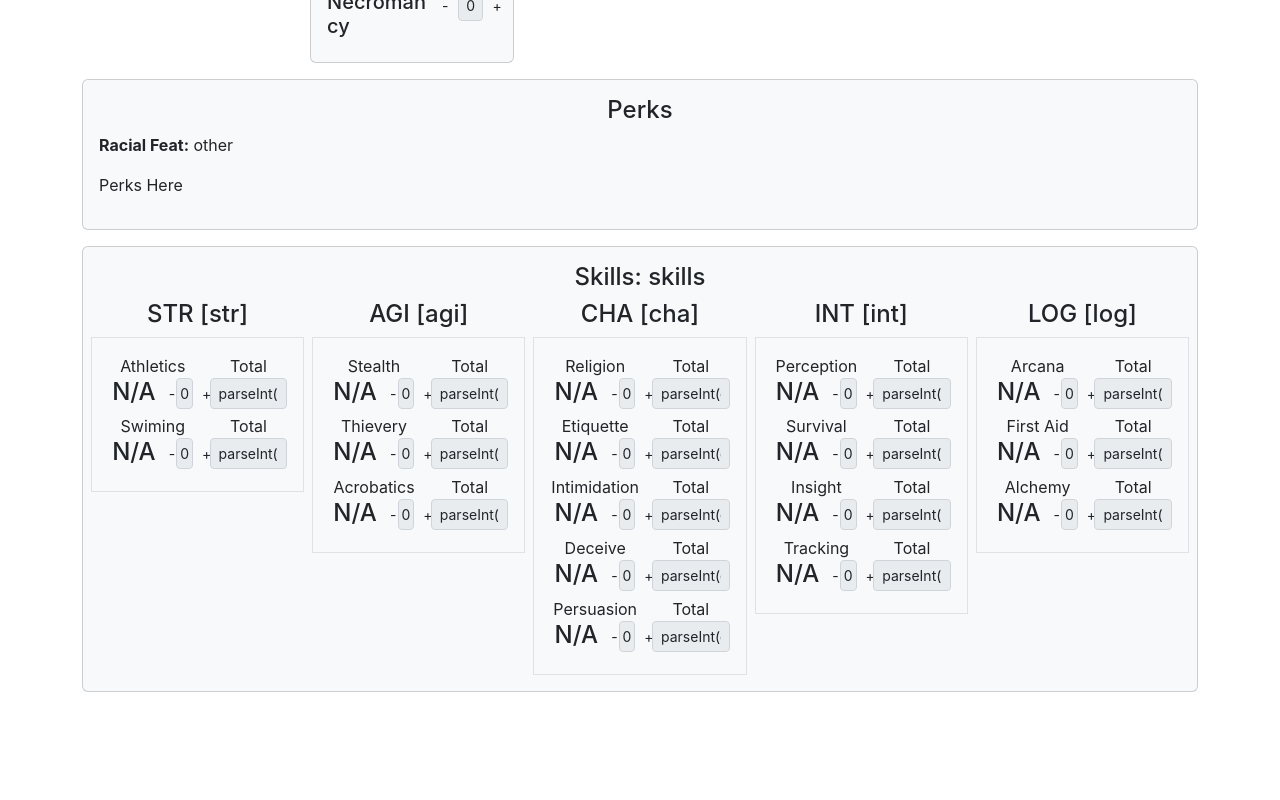
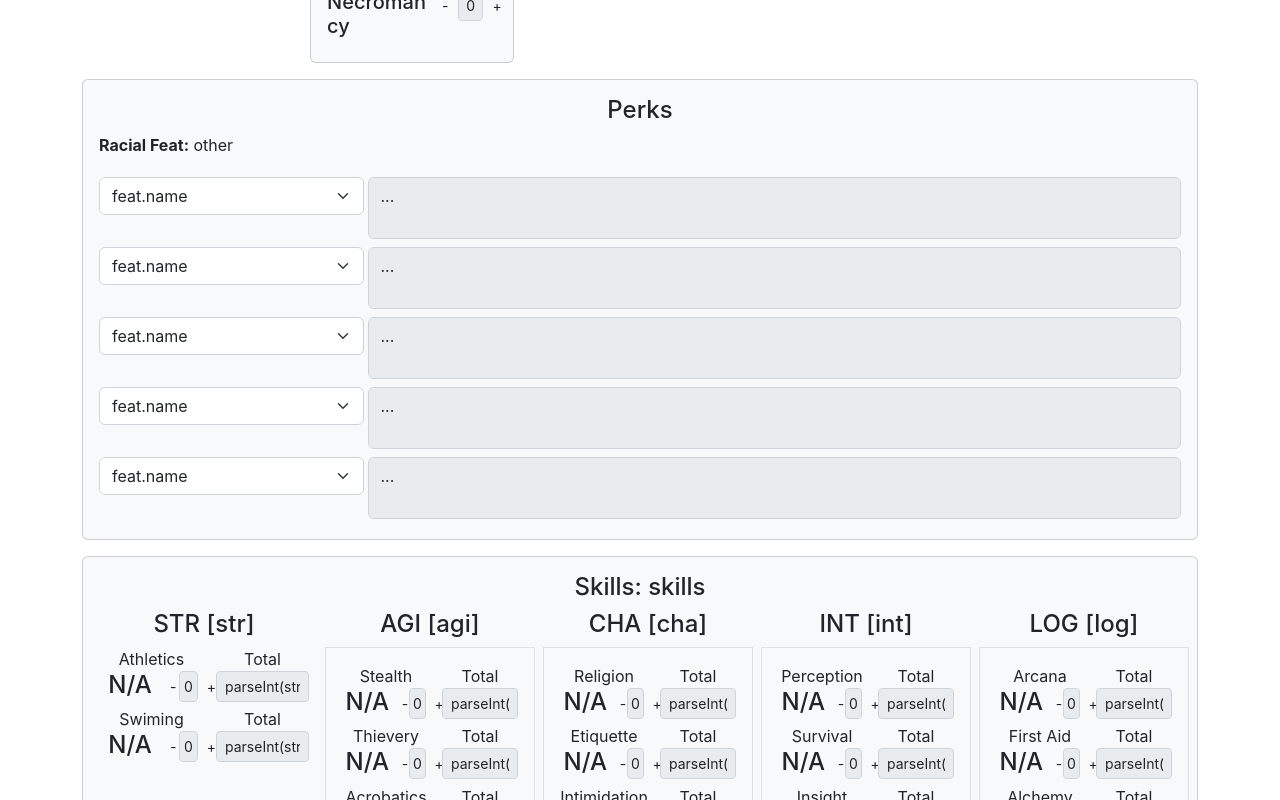
Before and after one commit to Demyus/Merciless-RPG, a React (Create React App) app: page / in a window 1280 px wide. Shown: the part 1900-2700 px from the top of the page. Built offline with nearby package versions, Linux system fonts and the light colour scheme.

Commit message:
saving changes

```diff
--- a/src/components/Home.jsx
+++ b/src/components/Home.jsx
@@ -13,11 +13,14 @@ import Healing from "./modules/Healing";
 import Proficiencies from "./modules/profs/Proficiencies";
 import MagicalArts from "./modules/profs/MagicalArts";
 import Miracles from "./modules/profs/Miracles";
+import Corruption from "./modules/profs/Corruption";
+import KiTechs from "./modules/profs/KiTechs";
+import Perks from "./modules/perks/Perks";
 
 import Stats from "./modules/Stats";
 
 
-import Perks from "./Perks";
+
 import Gears from "./Gears"
 import SpellsMagicalArts from "./SpellsMagicalArts";
 import SpellsMiracles from "./SpellsMiracles";
@@ -27,8 +30,7 @@ import Settings from "./Settings";
 
 import Container from "./ui/Container";
 import Card from "./ui/Card";
-import Corruption from "./modules/profs/Corruption";
-import KiTechs from "./modules/profs/KiTechs";
+
 
 
 
@@ -128,25 +130,19 @@ function Home() {
             <div id="perkos" className="container mt-3">
                 <div className="row">
                     <div id="perk_container" className="col">
-                        <div className="card card-body bg-light">
-                            <h4 className="text-center boldu">Perks</h4>
-                            <div className="col-sm-12">
-                                <p id="racial_feat"><b>Racial Feat:</b> other</p>
-                            </div>
-                            <Perks data-v-for="item in 5" data-v-on-selectchange="updateperks"></Perks>
-                        </div>
+                        <Perks></Perks>
                     </div>
                 </div>
             </div>
 
             {/*---------------------------------------------------------------------- */}
             <div className="container mt-3">
-                <div className="card card-body bg-light">
+                <Card>
                     <h4 className="text-center">Skills: <span id="skill_points">skills</span></h4>
                     <div className="row" id="skillz">
-                        <div id="skillsstr" className="col px-1">
-                            <h4 className="text-center">STR <span className="skillStr">[str]</span></h4>
-                            <div className="col border p-3">
+                        <div id="skillsstr" className="col">
+                            <div className="col">
+                                <h4 className="text-center">STR <span className="skillStr">[str]</span></h4>
                                 <div className="row">
                                     <div className="col-sm-6 pe-0 text-center">
                                         Athletics
@@ -340,7 +336,7 @@ function Home() {
                             </div>
                         </div>
                     </div>
-                </div>
+                </Card>
 
                 <div className="pagebreak"></div>
                 <div className="printseparator"><br /><br /><br /><br /></div>
--- /dev/null
+++ b/src/components/modules/perks/Perks.jsx
@@ -0,0 +1,20 @@
+import PerksList from "./PerksList";
+import Card from "../../ui/Card";
+
+const Perks = (props) => {
+  return (
+    <Card>
+        <h4 className="text-center boldu">Perks</h4>
+        <div className="col-sm-12">
+            <p id="racial_feat"><b>Racial Feat:</b> other</p>
+        </div>
+        <PerksList data-v-for="item in 5" data-v-on-selectchange="updateperks"></PerksList>
+        <PerksList data-v-for="item in 5" data-v-on-selectchange="updateperks"></PerksList>
+        <PerksList data-v-for="item in 5" data-v-on-selectchange="updateperks"></PerksList>
+        <PerksList data-v-for="item in 5" data-v-on-selectchange="updateperks"></PerksList>
+        <PerksList data-v-for="item in 5" data-v-on-selectchange="updateperks"></PerksList>
+    </Card>
+  );
+};
+
+export default Perks;
--- /dev/null
+++ b/src/components/modules/perks/PerksList.jsx
@@ -0,0 +1,18 @@
+
+
+const PerksList = (props) => {
+  return (
+    <div class="row my-1">
+    <div class="col-sm-3 pe-0">
+      <select name="" id="id" class="form-select" change="(event) => this.$emit('selectchange', event, id )" >
+          <option v-for="(feat, index) in feats" key="index" value="index"  >feat.name</option>
+      </select>
+      </div>
+    <div class="col-sm-9 ps-1">
+    <textarea id="perkdesc" class="form-control" disabled>...</textarea>
+    </div>
+</div>
+  );
+};
+
+export default PerksList;
--- a/src/components/modules/profs/Corruption.jsx
+++ b/src/components/modules/profs/Corruption.jsx
@@ -5,9 +5,9 @@ const Corruption = (props) => {
   return (
     <Card>
         <h5 className="text-center boldu">Corruption [pow]</h5>
-        <Stats small={true} type="Banes" max-char-stat="maxbanes" char-attr="banes" v-on-inputchange="updateprofs"></Stats>
-        <Stats small={true} type="Wounding" max-char-stat="maxwounding" char-attr="wounding" v-on-inputchange="updateprofs"></Stats>
-        <Stats small={true} type="Defiling" max-char-stat="maxdefiling" char-attr="defiling" v-on-inputchange="updateprofs"></Stats>
+        <Stats small={true} type="Banes"    v-on-inputchange="updateprofs"></Stats>
+        <Stats small={true} type="Wounding" v-on-inputchange="updateprofs"></Stats>
+        <Stats small={true} type="Defiling" v-on-inputchange="updateprofs"></Stats>
     </Card>
   );
 };
--- a/src/components/modules/profs/KiTechs.jsx
+++ b/src/components/modules/profs/KiTechs.jsx
@@ -5,9 +5,9 @@ const KiTechs = (props) => {
   return (
     <Card>
         <h5 className="text-center boldu">Ki Techs [pow]</h5>
-        <Stats small={true} type="Spirit Warrior" max-char-stat="maxbanes" char-attr="banes" v-on-inputchange="updateprofs"></Stats>
-        <Stats small={true} type="Shadow" max-char-stat="maxwounding" char-attr="wounding" v-on-inputchange="updateprofs"></Stats>
-        <Stats small={true} type="Diamond Fist" max-char-stat="maxdefiling" char-attr="defiling" v-on-inputchange="updateprofs"></Stats>
+        <Stats small={true} type="Spirit Warrior" v-on-inputchange="updateprofs"></Stats>
+        <Stats small={true} type="Shadow"         v-on-inputchange="updateprofs"></Stats>
+        <Stats small={true} type="Diamond Fist"   v-on-inputchange="updateprofs"></Stats>
     </Card>
   );
 };
--- a/src/components/modules/profs/Miracles.jsx
+++ b/src/components/modules/profs/Miracles.jsx
@@ -5,11 +5,11 @@ const Miracles = (props) => {
   return (
     <Card>
         <h5 className="text-center boldu">Miracles [pow]</h5>
-        <Stats small={true} type="Restoration" max-char-stat="maxrestoration" char-attr="restoration" v-on-inputchange="updateprofs"></Stats>
-        <Stats small={true} type="Blessings" max-char-stat="maxblessings" char-attr="blessings" v-on-inputchange="updateprofs"></Stats>
-        <Stats small={true} type="Divination" max-char-stat="maxdivination" char-attr="divination" v-on-inputchange="updateprofs"></Stats>
-        <Stats small={true} type="Providence" max-char-stat="maxprovidence" char-attr="providence" v-on-inputchange="updateprofs"></Stats>
-        <Stats small={true} type="Exorcist" max-char-stat="maxexorcist" char-attr="exorcist" v-on-inputchange="updateprofs"></Stats>
+        <Stats small={true} type="Restoration" v-on-inputchange="updateprofs"></Stats>
+        <Stats small={true} type="Blessings"   v-on-inputchange="updateprofs"></Stats>
+        <Stats small={true} type="Divination"  v-on-inputchange="updateprofs"></Stats>
+        <Stats small={true} type="Providence"  v-on-inputchange="updateprofs"></Stats>
+        <Stats small={true} type="Exorcist"    v-on-inputchange="updateprofs"></Stats>
     </Card>
   );
 };
--- a/src/components/modules/profs/Proficiencies.jsx
+++ b/src/components/modules/profs/Proficiencies.jsx
@@ -1,16 +1,15 @@
 import Card from "../../ui/Card";
 import Stats from "../Stats";
-import CoreStat from "../CoreStat";
 
 const Proficiencies = (props) => {
   return (
     <Card>
         <h5 className="text-center boldu">Proficiencies</h5>
         <Stats small={true} type="Blades"></Stats>
-        <Stats small={true} type="Blunt" max-char-stat="maxblunt" char-attr="blunt" v-on-inputchange="updateprofs"></Stats>
-        <Stats small={true} type="Pierce" max-char-stat="maxpierce" char-attr="pierce" v-on-inputchange="updateprofs"></Stats>
-        <Stats small={true} type="Ranged" max-char-stat="maxranged" char-attr="ranged" v-on-inputchange="updateprofs"></Stats>
-        <Stats small={true} type="Armor" max-char-stat="maxarmor" char-attr="armor" v-on-inputchange="updateprofs"></Stats>
+        <Stats small={true} type="Blunt"  v-on-inputchange="updateprofs"></Stats>
+        <Stats small={true} type="Pierce" v-on-inputchange="updateprofs"></Stats>
+        <Stats small={true} type="Ranged" v-on-inputchange="updateprofs"></Stats>
+        <Stats small={true} type="Armor"  v-on-inputchange="updateprofs"></Stats>
     </Card>
   );
 };
--- a/src/index.css
+++ b/src/index.css
@@ -11,3 +11,7 @@ code {
   font-family: source-code-pro, Menlo, Monaco, Consolas, 'Courier New',
     monospace;
 }
+
+textarea {
+  resize: none;
+}
```
Also changed, not shown: src/components/modules/Stats.jsx (+4 -19 lines).
